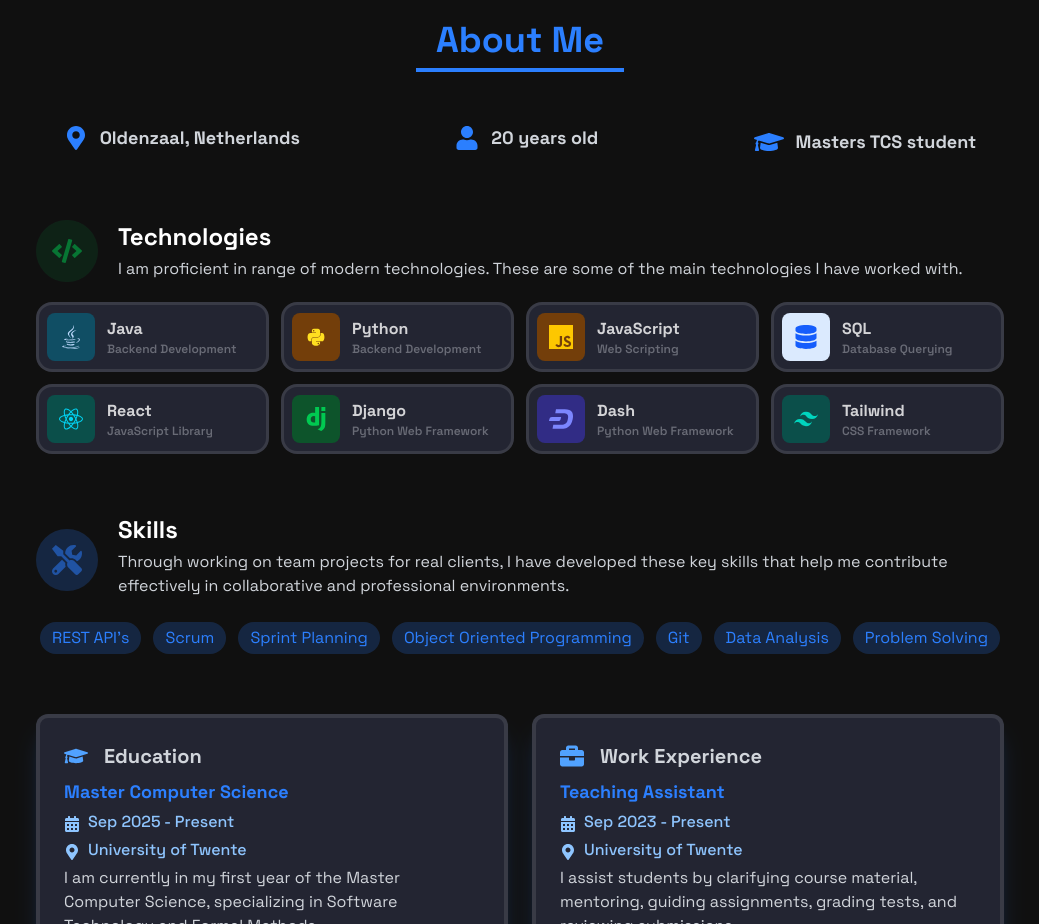
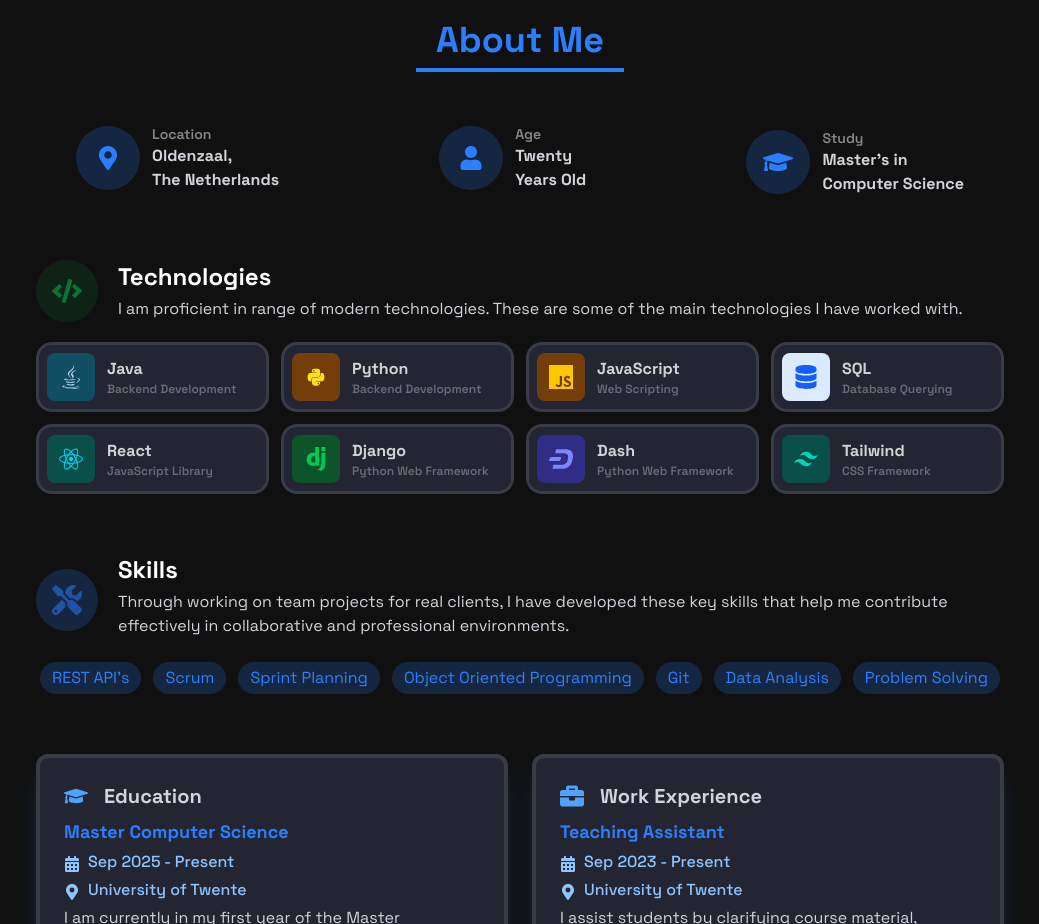
Before and after one commit to Niek-Damink/Portfolio, a React (Vite) app: page / in a window 1280 px wide. Shown: the part 860-1784 px from the top of the page, without its empty margins (120-1159 px from the left). Built offline with nearby package versions, Linux system fonts and the light colour scheme.

Commit message:
Made the top of about me a bit nicer

```diff
--- a/src/components/sections/About.jsx
+++ b/src/components/sections/About.jsx
@@ -43,18 +43,33 @@
                     </div>
                     </RevealOnScroll>
                     <RevealOnScroll>
-                    <div className="flex md:flex-row flex-col md:space-x-25 space-y-2 mb-10 justify-around items-center">
+                    <div className="flex md:flex-row flex-col md:space-x-20 space-y-2 mb-10 justify-around items-center">
                         <div className="flex items-center space-x-3">
-                            <FaMapMarkerAlt className="text-blue-500 text-2xl" />
-                            <span className='text-primaryText font-bold transition-all duration-500 text-lg'>Oldenzaal, Netherlands</span>
+                            <div className='bg-blue-500/20 rounded-full w-16 h-16 flex items-center justify-center'>
+                                <FaMapMarkerAlt className="text-blue-500 text-2xl" />
+                            </div>
+                            <div className='flex flex-col'>
+                                <p className='text-titleText/50 font-semibold transition-all duration-500 text-sm' > Location </p>
+                                <p className='text-primaryText font-bold transition-all duration-500 text-md'>Oldenzaal, <br/> The Netherlands</p>
+                            </div>
                         </div>
                         <div className="flex items-center space-x-3">
-                            <FaUser className="text-blue-500 text-2xl" />
-                            <span className='text-primaryText font-bold transition-all duration-500 text-lg'>20 years old</span>
+                            <div className='bg-blue-500/20 rounded-full w-16 h-16 flex items-center justify-center'>
+                                <FaUser className="text-blue-500 text-2xl" />
+                            </div>
+                            <div className='flex flex-col'>
+                                <p className='text-titleText/50 font-semibold transition-all duration-500 text-sm'> Age </p>
+                                <p className='text-primaryText font-bold transition-all duration-500 text-md'>Twenty <br/> Years Old</p>
+                            </div>
                         </div>
-                        <div className="flex items-center space-x-3 text-lg">
-                            <FaGraduationCap className="text-blue-500 text-3xl" />
-                            <span className='text-primaryText font-bold transition-all duration-500 text-lg'>Masters TCS student</span>
+                        <div className="flex items-center space-x-3">
+                            <div className='bg-blue-500/20 rounded-full w-16 h-16 flex items-center justify-center'>
+                                <FaGraduationCap className="text-blue-500 text-3xl" />
+                            </div>
+                            <div>
+                                <p className='text-titleText/50 font-semibold transition-all duration-500 text-sm'> Study </p>
+                                <p className='text-primaryText font-bold transition-all duration-500 text-md'>Master's in <br/> Computer Science</p>
+                            </div>
                         </div>
                     </div>
                     </RevealOnScroll>
```
